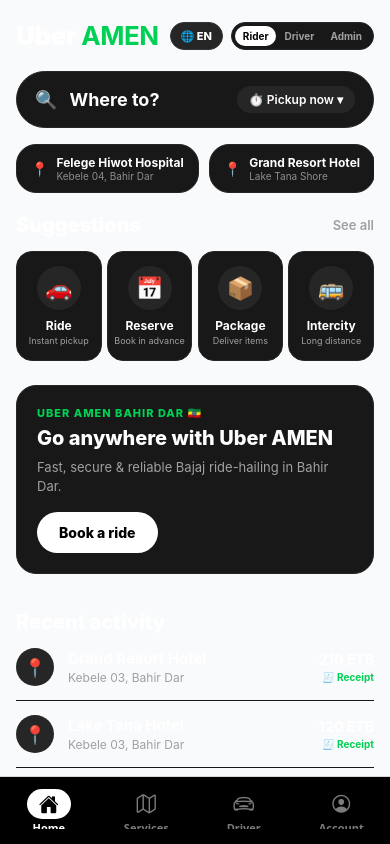
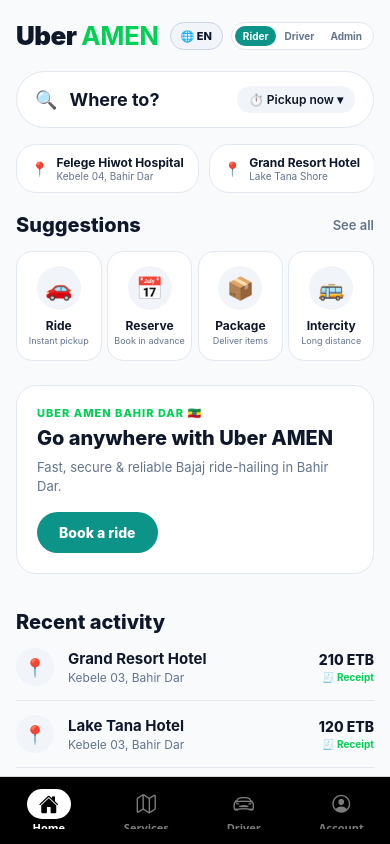
Before and after one commit to babam49-dot/AmenRide, a React Native app in the folder mobile/: screen /Home in a window 390 px wide. Built offline with nearby package versions, Linux system fonts and the light colour scheme; no server answers.

Commit message:
fix(ui): resolve light mode white text readability and contrast issues on HomeScreen

```diff
--- a/mobile/screens/HomeScreen.js
+++ b/mobile/screens/HomeScreen.js
@@ -33,13 +33,12 @@
 
 export default function HomeScreen({ navigation }) {
   const { lang, toggleLanguage, t } = useLanguage();
-  const { mode } = useTheme();
+  const { mode, theme } = useTheme();
   const isDark = mode === 'dark';
   const [activeRole, setActiveRole] = useState('rider');
   const [trips, setTrips] = useState([]);
   const [loadingTrips, setLoadingTrips] = useState(true);
   const [selectedReceiptTrip, setSelectedReceiptTrip] = useState(null);
-
 
   useEffect(() => {
     fetchTrips(1).then((data) => {
@@ -48,24 +47,37 @@
     });
   }, []);
 
+  const dynamicStyles = {
+    container: { backgroundColor: theme?.background || (isDark ? '#0F172A' : '#F8FAFC') },
+    headerTitle: { color: isDark ? '#FFFFFF' : '#0F172A' },
+    cardBg: { backgroundColor: isDark ? '#181818' : '#FFFFFF', borderColor: isDark ? '#262626' : '#E2E8F0' },
+    pillBg: { backgroundColor: isDark ? '#262626' : '#F1F5F9', borderColor: isDark ? '#333333' : '#CBD5E1' },
+    textPrimary: { color: isDark ? '#FFFFFF' : '#0F172A' },
+    textSecondary: { color: isDark ? '#A0A0A0' : '#64748B' },
+    activeRolePill: { backgroundColor: isDark ? '#FFFFFF' : '#0D9488' },
+    activeRoleText: { color: isDark ? '#000000' : '#FFFFFF' },
+    subtleDivider: { borderBottomColor: isDark ? '#262626' : '#E2E8F0' },
+    promoBtnBg: { backgroundColor: isDark ? '#FFFFFF' : '#0D9488' },
+    promoBtnText: { color: isDark ? '#000000' : '#FFFFFF' },
+  };
+
   return (
     <ScrollView
-      style={[styles.container, { backgroundColor: isDark ? '#0F172A' : '#F8FAFC' }]}
+      style={[styles.container, dynamicStyles.container]}
       showsVerticalScrollIndicator={false}
     >
-
       {/* Top Header */}
       <View style={styles.topRow}>
-        <Text style={styles.uberLogo}>
+        <Text style={[styles.uberLogo, dynamicStyles.headerTitle]}>
           Uber <Text style={styles.uberSubLogo}>AMEN</Text>
         </Text>
 
         <View style={styles.headerRightRow}>
-          <TouchableOpacity style={styles.langPill} onPress={toggleLanguage}>
-            <Text style={styles.langText}>{lang === 'en' ? '🌐 EN' : '🇪🇹 AM'}</Text>
+          <TouchableOpacity style={[styles.langPill, dynamicStyles.pillBg]} onPress={toggleLanguage}>
+            <Text style={[styles.langText, dynamicStyles.textPrimary]}>{lang === 'en' ? '🌐 EN' : '🇪🇹 AM'}</Text>
           </TouchableOpacity>
 
-          <View style={styles.roleContainer}>
+          <View style={[styles.roleContainer, dynamicStyles.cardBg]}>
             {[
               { key: 'rider', label: 'Rider' },
               { key: 'driver', label: 'Driver' },
@@ -73,10 +85,10 @@
             ].map((r) => (
               <TouchableOpacity
                 key={r.key}
-                style={[styles.rolePill, activeRole === r.key && styles.rolePillActive]}
+                style={[styles.rolePill, activeRole === r.key && dynamicStyles.activeRolePill]}
                 onPress={() => setActiveRole(r.key)}
               >
-                <Text style={[styles.roleText, activeRole === r.key && styles.roleTextActive]}>
+                <Text style={[styles.roleText, dynamicStyles.textSecondary, activeRole === r.key && dynamicStyles.activeRoleText]}>
                   {r.label}
                 </Text>
               </TouchableOpacity>
@@ -87,15 +99,15 @@
 
       {/* Where to Search Bar */}
       <TouchableOpacity
-        style={styles.searchPill}
+        style={[styles.searchPill, dynamicStyles.cardBg]}
         onPress={() => navigation.navigate('Services')}
         activeOpacity={0.9}
       >
         <Text style={styles.searchIcon}>🔍</Text>
-        <Text style={styles.searchPlaceholder}>{t('whereTo')}</Text>
+        <Text style={[styles.searchPlaceholder, dynamicStyles.textPrimary]}>{t('whereTo')}</Text>
 
-        <View style={styles.timePill}>
-          <Text style={styles.timeText}>⏱️ {t('pickupNow')}</Text>
+        <View style={[styles.timePill, dynamicStyles.pillBg]}>
+          <Text style={[styles.timeText, dynamicStyles.textPrimary]}>⏱️ {t('pickupNow')}</Text>
         </View>
       </TouchableOpacity>
 
@@ -104,13 +116,13 @@
         {POPULAR_DESTINATIONS.map((dest, idx) => (
           <TouchableOpacity
             key={idx}
-            style={styles.chip}
+            style={[styles.chip, dynamicStyles.cardBg]}
             onPress={() => navigation.navigate('Services', { destination: dest.title })}
           >
             <Text style={styles.chipIcon}>📍</Text>
             <View>
-              <Text style={styles.chipTitle}>{dest.title}</Text>
-              <Text style={styles.chipSub}>{dest.subtitle}</Text>
+              <Text style={[styles.chipTitle, dynamicStyles.textPrimary]}>{dest.title}</Text>
+              <Text style={[styles.chipSub, dynamicStyles.textSecondary]}>{dest.subtitle}</Text>
             </View>
           </TouchableOpacity>
         ))}
@@ -122,9 +134,9 @@
       ) : (
         <>
           <View style={styles.sectionHeader}>
-            <Text style={styles.sectionTitle}>{t('suggestions')}</Text>
+            <Text style={[styles.sectionTitle, dynamicStyles.textPrimary]}>{t('suggestions')}</Text>
             <TouchableOpacity onPress={() => navigation.navigate('Services')}>
-              <Text style={styles.seeAllText}>{t('seeAll')}</Text>
+              <Text style={[styles.seeAllText, dynamicStyles.textSecondary]}>{t('seeAll')}</Text>
             </TouchableOpacity>
           </View>
 
@@ -132,37 +144,37 @@
             {UBER_SUGGESTIONS.map((item) => (
               <TouchableOpacity
                 key={item.name}
-                style={styles.suggestionCard}
+                style={[styles.suggestionCard, dynamicStyles.cardBg]}
                 onPress={() => navigation.navigate(item.screen)}
                 activeOpacity={0.85}
               >
-                <View style={styles.suggestionIconBox}>
+                <View style={[styles.suggestionIconBox, dynamicStyles.pillBg]}>
                   <Text style={styles.suggestionEmoji}>{item.emoji}</Text>
                 </View>
-                <Text style={styles.suggestionName}>{item.name}</Text>
-                <Text style={styles.suggestionSub}>{item.sub}</Text>
+                <Text style={[styles.suggestionName, dynamicStyles.textPrimary]}>{item.name}</Text>
+                <Text style={[styles.suggestionSub, dynamicStyles.textSecondary]}>{item.sub}</Text>
               </TouchableOpacity>
             ))}
           </View>
 
-          <View style={styles.promoCard}>
+          <View style={[styles.promoCard, dynamicStyles.cardBg]}>
             <View style={styles.promoTextContainer}>
               <Text style={styles.promoBadge}>Uber AMEN Bahir Dar 🇪🇹</Text>
-              <Text style={styles.promoTitle}>{t('goAnywhere')}</Text>
-              <Text style={styles.promoDesc}>
+              <Text style={[styles.promoTitle, dynamicStyles.textPrimary]}>{t('goAnywhere')}</Text>
+              <Text style={[styles.promoDesc, dynamicStyles.textSecondary]}>
                 {activeRole === 'driver'
                   ? 'Today: 1,450 ETB Earned · 8 Trips Completed'
                   : 'Fast, secure & reliable Bajaj ride-hailing in Bahir Dar.'}
               </Text>
 
               <TouchableOpacity
-                style={styles.promoBtn}
+                style={[styles.promoBtn, dynamicStyles.promoBtnBg]}
                 onPress={() =>
                   navigation.navigate(activeRole === 'driver' ? 'Driver' : 'Services')
                 }
                 activeOpacity={0.9}
               >
-                <Text style={styles.promoBtnText}>
+                <Text style={[styles.promoBtnText, dynamicStyles.promoBtnText]}>
                   {activeRole === 'driver' ? t('driverDashboard') : t('bookRide')}
                 </Text>
               </TouchableOpacity>
@@ -173,30 +185,30 @@
 
       {/* Recent Trips */}
       <View style={styles.recentSection}>
-        <Text style={styles.sectionTitle}>{t('recentActivity')}</Text>
+        <Text style={[styles.sectionTitle, dynamicStyles.textPrimary]}>{t('recentActivity')}</Text>
 
         {loadingTrips ? (
           <View style={styles.loadingBox}>
-            <ActivityIndicator color="#FFFFFF" size="small" />
-            <Text style={styles.loadingText}>{t('loadingTrips')}</Text>
+            <ActivityIndicator color={isDark ? '#FFFFFF' : '#0D9488'} size="small" />
+            <Text style={[styles.loadingText, dynamicStyles.textSecondary]}>{t('loadingTrips')}</Text>
           </View>
         ) : (
           trips.slice(0, 4).map((trip, i) => (
             <TouchableOpacity
               key={trip.id || i}
-              style={styles.tripRow}
+              style={[styles.tripRow, dynamicStyles.subtleDivider]}
               activeOpacity={0.8}
               onPress={() => setSelectedReceiptTrip(trip)}
             >
-              <View style={styles.tripIconBox}>
+              <View style={[styles.tripIconBox, dynamicStyles.pillBg]}>
                 <Text style={styles.tripIcon}>📍</Text>
               </View>
               <View style={styles.tripDetails}>
-                <Text style={styles.tripTitle} numberOfLines={1}>{trip.dropoff_name}</Text>
-                <Text style={styles.tripAddr} numberOfLines={1}>{trip.dropoff_addr}</Text>
+                <Text style={[styles.tripTitle, dynamicStyles.textPrimary]} numberOfLines={1}>{trip.dropoff_name}</Text>
+                <Text style={[styles.tripAddr, dynamicStyles.textSecondary]} numberOfLines={1}>{trip.dropoff_addr}</Text>
               </View>
               <View style={styles.tripRight}>
-                <Text style={styles.tripPrice}>{Math.round(trip.fare)} ETB</Text>
+                <Text style={[styles.tripPrice, dynamicStyles.textPrimary]}>{Math.round(trip.fare)} ETB</Text>
                 <Text style={styles.receiptTag}>🧾 Receipt</Text>
               </View>
             </TouchableOpacity>
@@ -218,7 +230,6 @@
 const styles = StyleSheet.create({
   container: {
     flex: 1,
-    backgroundColor: '#000000',
     paddingHorizontal: 16,
     paddingTop: Platform.OS === 'web' ? 20 : 52,
   },
@@ -236,7 +247,6 @@
   uberLogo: {
     fontSize: 26,
     fontWeight: '900',
-    color: '#FFFFFF',
     letterSpacing: -0.5,
   },
   uberSubLogo: {
@@ -244,52 +254,38 @@
     fontWeight: '700',
   },
   langPill: {
-    backgroundColor: '#262626',
     borderRadius: 16,
     paddingHorizontal: 10,
     paddingVertical: 6,
     borderWidth: 1,
-    borderColor: '#333333',
   },
   langText: {
-    color: '#FFFFFF',
     fontSize: 11,
     fontWeight: '800',
   },
   roleContainer: {
     flexDirection: 'row',
-    backgroundColor: '#181818',
     borderRadius: 18,
     padding: 3,
     borderWidth: 1,
-    borderColor: '#262626',
   },
   rolePill: {
     paddingHorizontal: 8,
     paddingVertical: 4,
     borderRadius: 14,
   },
-  rolePillActive: {
-    backgroundColor: '#FFFFFF',
-  },
   roleText: {
-    color: '#A0A0A0',
     fontSize: 10,
     fontWeight: '700',
-  },
-  roleTextActive: {
-    color: '#000000',
   },
   searchPill: {
     flexDirection: 'row',
     alignItems: 'center',
-    backgroundColor: '#181818',
     borderRadius: 30,
     paddingVertical: 14,
     paddingHorizontal: 18,
     marginBottom: 16,
     borderWidth: 1,
-    borderColor: '#262626',
   },
   searchIcon: {
     fontSize: 18,
@@ -299,16 +295,13 @@
     flex: 1,
     fontSize: 18,
     fontWeight: '700',
-    color: '#FFFFFF',
   },
   timePill: {
-    backgroundColor: '#262626',
     borderRadius: 20,
     paddingHorizontal: 12,
     paddingVertical: 6,
   },
   timeText: {
-    color: '#FFFFFF',
     fontSize: 12,
     fontWeight: '600',
   },
@@ -318,25 +311,21 @@
   chip: {
     flexDirection: 'row',
     alignItems: 'center',
-    backgroundColor: '#181818',
     paddingHorizontal: 14,
     paddingVertical: 10,
     borderRadius: 20,
     marginRight: 10,
     borderWidth: 1,
-    borderColor: '#262626',
   },
   chipIcon: {
     fontSize: 14,
     marginRight: 8,
   },
   chipTitle: {
-    color: '#FFFFFF',
     fontSize: 12,
     fontWeight: '700',
   },
   chipSub: {
-    color: '#8E8E93',
     fontSize: 10,
   },
   sectionHeader: {
@@ -348,10 +337,8 @@
   sectionTitle: {
     fontSize: 20,
     fontWeight: '800',
-    color: '#FFFFFF',
   },
   seeAllText: {
-    color: '#A0A0A0',
     fontSize: 13,
     fontWeight: '600',
   },
@@ -362,18 +349,15 @@
   },
   suggestionCard: {
     width: (width - 48) / 4,
-    backgroundColor: '#181818',
     borderRadius: 16,
     paddingVertical: 14,
     alignItems: 'center',
     borderWidth: 1,
-    borderColor: '#262626',
   },
   suggestionIconBox: {
     width: 44,
     height: 44,
     borderRadius: 22,
-    backgroundColor: '#262626',
     justifyContent: 'center',
     alignItems: 'center',
     marginBottom: 8,
@@ -384,20 +368,16 @@
   suggestionName: {
     fontSize: 12,
     fontWeight: '700',
-    color: '#FFFFFF',
   },
   suggestionSub: {
     fontSize: 9,
-    color: '#A0A0A0',
     marginTop: 2,
   },
   promoCard: {
-    backgroundColor: '#181818',
     borderRadius: 20,
     padding: 20,
     marginBottom: 26,
     borderWidth: 1,
-    borderColor: '#262626',
   },
   promoTextContainer: { flex: 1 },
   promoBadge: {
@@ -411,24 +391,20 @@
   promoTitle: {
     fontSize: 20,
     fontWeight: '800',
-    color: '#FFFFFF',
     marginBottom: 8,
   },
   promoDesc: {
     fontSize: 13,
-    color: '#A0A0A0',
     lineHeight: 19,
     marginBottom: 16,
   },
   promoBtn: {
-    backgroundColor: '#FFFFFF',
     borderRadius: 25,
     paddingVertical: 12,
     paddingHorizontal: 22,
     alignSelf: 'flex-start',
   },
   promoBtnText: {
-    color: '#000000',
     fontSize: 14,
     fontWeight: '800',
   },
@@ -444,7 +420,6 @@
     gap: 10,
   },
   loadingText: {
-    color: '#A0A0A0',
     fontSize: 13,
   },
   tripRow: {
@@ -452,13 +427,11 @@
     alignItems: 'center',
     paddingVertical: 14,
     borderBottomWidth: 1,
-    borderBottomColor: '#181818',
   },
   tripIconBox: {
     width: 38,
     height: 38,
     borderRadius: 19,
-    backgroundColor: '#262626',
     justifyContent: 'center',
     alignItems: 'center',
     marginRight: 14,
@@ -470,11 +443,9 @@
   tripTitle: {
     fontSize: 15,
     fontWeight: '700',
-    color: '#FFFFFF',
   },
   tripAddr: {
     fontSize: 12,
-    color: '#A0A0A0',
     marginTop: 2,
   },
   tripRight: {
@@ -483,7 +454,6 @@
   tripPrice: {
     fontSize: 14,
     fontWeight: '800',
-    color: '#FFFFFF',
   },
   receiptTag: {
     fontSize: 10,
```
